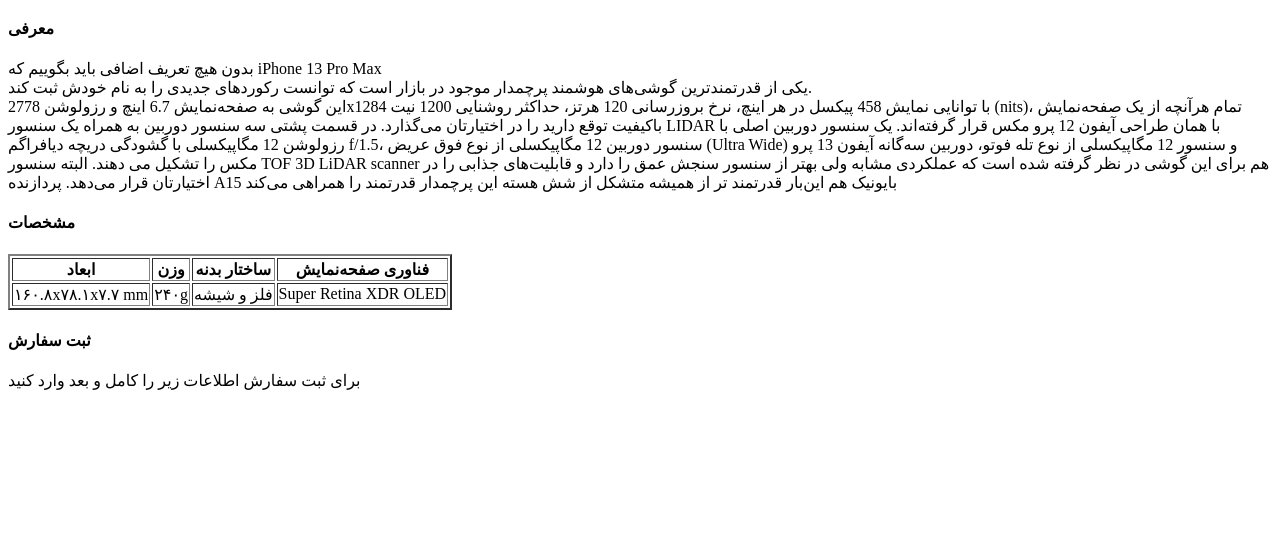
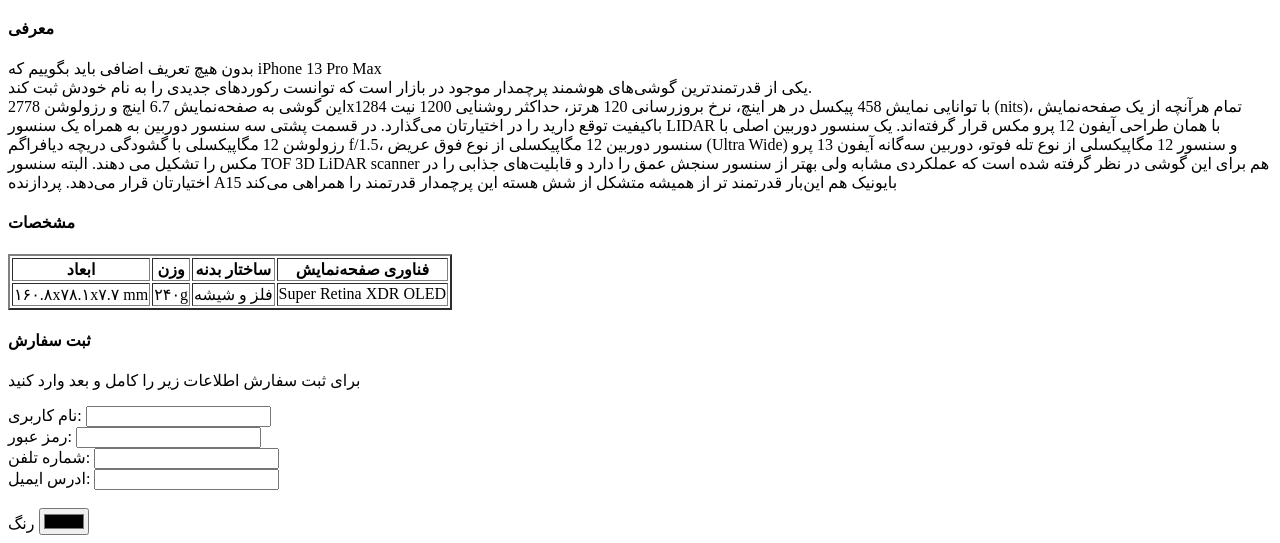
Before and after one commit to samane-ghdrt/teamwork1, a plain HTML site: page MOHAMMAD ALI.html in a window 1280 px wide. Shown: the part 545-1088 px from the top of the page. Before the commit the page ends 951 px from the top, so only its background shows below. Drawn offline with Linux system fonts and the light colour scheme.

Commit message:
ADD LABEL

```diff
--- a/MOHAMMAD ALI.html
+++ b/MOHAMMAD ALI.html
@@ -41,3 +41,18 @@
      </section>
         <h4 id="3">ثبت سفارش</h4>
         <p>برای ثبت سفارش اطلاعات زیر را کامل و بعد وارد کنید</p>
+
+        <label for="7">نام کاربری:</label>
+        <input type="text" id="7" name="" value="">
+        <br>
+        <label for="8">رمز عبور:</label>
+        <input type="password" id="" name="" value="">
+        <br>
+        <label for="9">شماره تلفن:</label>
+        <input type="telphone" id="9">
+        <br>
+         <label for="10">ادرس ایمیل:</label>
+        <input type="email" id="10" name="" value="">
+        <br> <br>
+        <label for="11">رنگ</label>
+        <input type="color" id="11">
```
